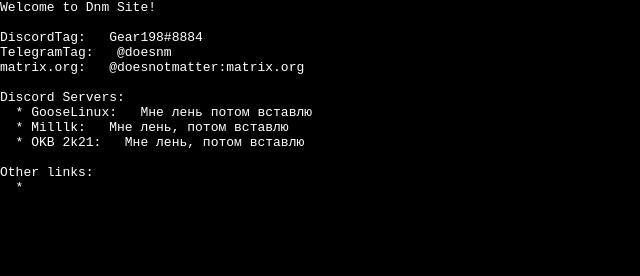
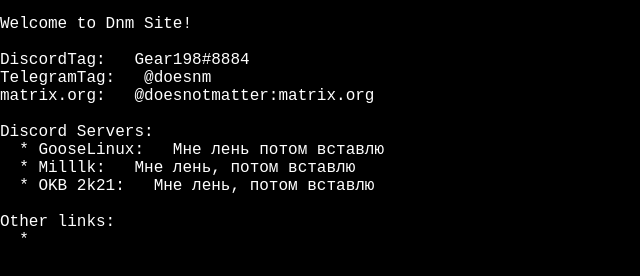
Before and after one commit to TheWhiteCube/thewhitecube.github.io, a plain HTML site: page index.html in a window 1280 px wide. Shown: the whole page, without its empty margins (0-640 px from the left). Drawn offline with Linux system fonts and the light colour scheme.

Commit message:
Add files via upload

```diff
--- a/index.html
+++ b/index.html
@@ -1,12 +1,13 @@
 <html> <!---->
   <head>
+    <meta name="viewport" content="width=device-width, initial-scale=0"
     <title>DNM</title>
     <meta property="og:title" content="Типо мой сайт">
     <meta property="og:site_name" content="Совершенно бесполезный сайт">
     <meta property="og:description" content="А что сюда писать?">
       <style>
     * {
-      font-family: monospace;
+      font-family: Monospace;
       margin: 0;
       padding: 0;
     }
@@ -14,7 +15,8 @@
       background: black;
     }
     pre {
-      color: white
+      color: white;
+      font-size: 2vh;
     }
   </style>
   </head>
```
